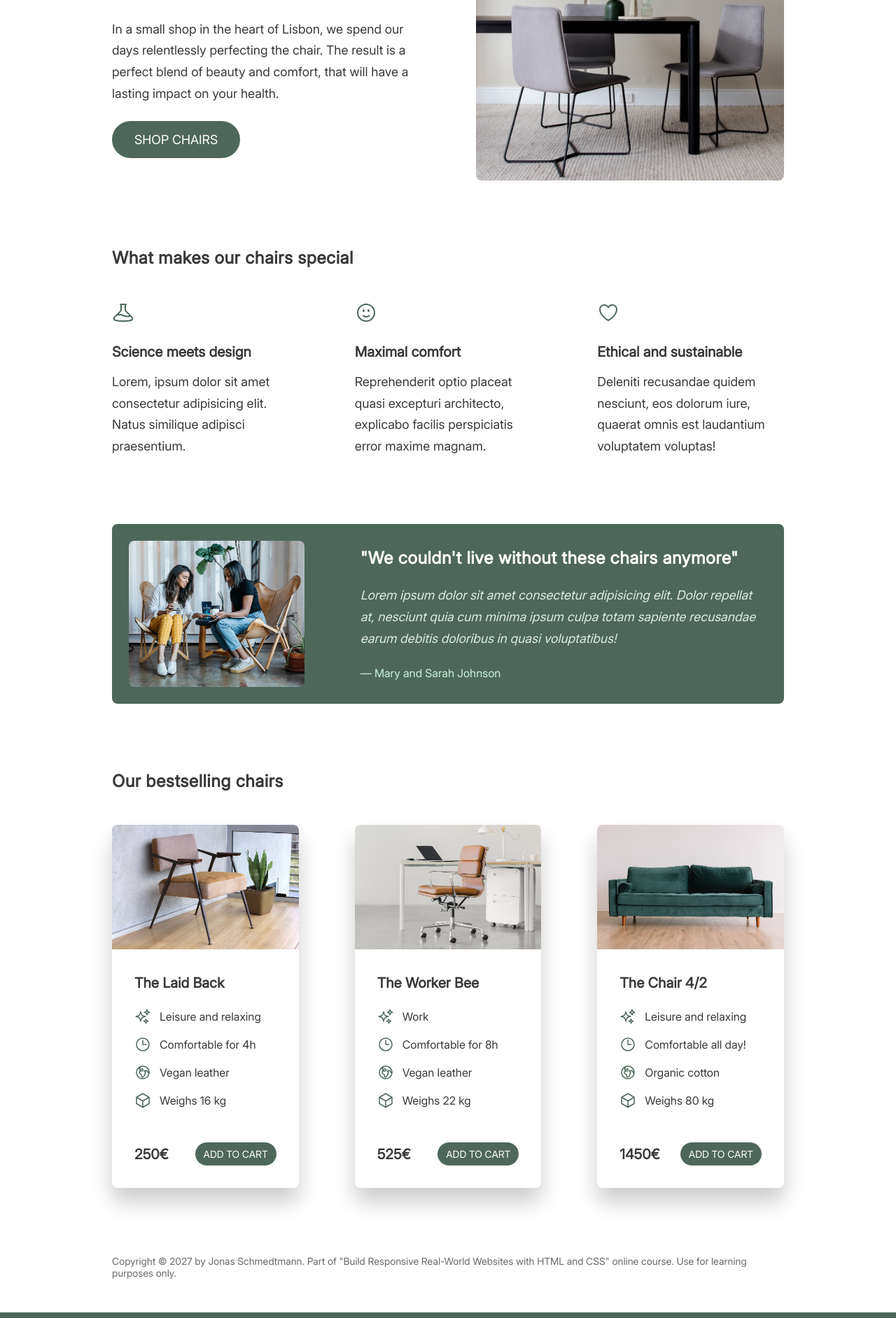
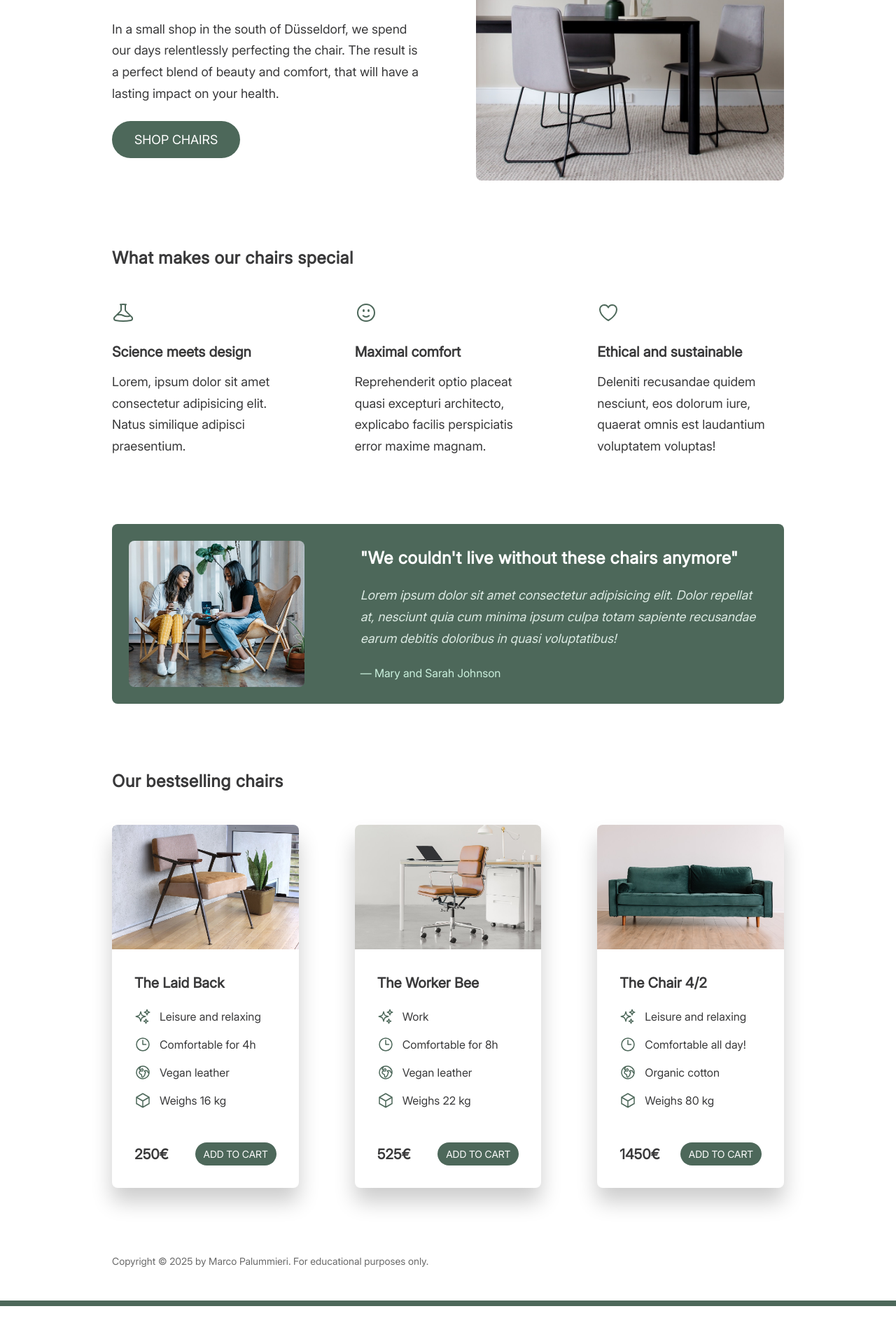
Before and after one commit to mapalummi/ChairShop, a plain HTML site: page index.html in a window 1280 px wide. Shown: the part 246-2130 px from the top of the page at 70% size. Drawn offline with Linux system fonts and the light colour scheme.

Commit message:
Update shop name and location in header and footer for accuracy

```diff
--- a/index.html
+++ b/index.html
@@ -6,7 +6,7 @@
     <meta name="viewport" content="width=device-width, initial-scale=1.0" />
 
     <link rel="stylesheet" href="style.css" />
-    <title>Lisbon Chair Shop</title>
+    <title>Volmerswerth Chair Shop</title>
   </head>
   <body>
     <div class="container">
@@ -14,7 +14,7 @@
         <div class="header-text-box">
           <h1>We design and build better chairs, for a better life</h1>
           <p class="header-text">
-            In a small shop in the heart of Lisbon, we spend our days relentlessly perfecting the chair. The result is a perfect blend of
+            In a small shop in the south of Düsseldorf, we spend our days relentlessly perfecting the chair. The result is a perfect blend of
             beauty and comfort, that will have a lasting impact on your health.
           </p>
           <a class="btn btn--big" href="#">Shop chairs</a>
@@ -351,8 +351,7 @@
       </section>
 
       <footer>
-        Copyright &copy; 2027 by Jonas Schmedtmann. Part of "Build Responsive Real-World Websites with HTML and CSS" online course. Use for
-        learning purposes only.
+        Copyright &copy; 2025 by Marco Palummieri. For educational purposes only.
       </footer>
     </div>
   </body>
```
